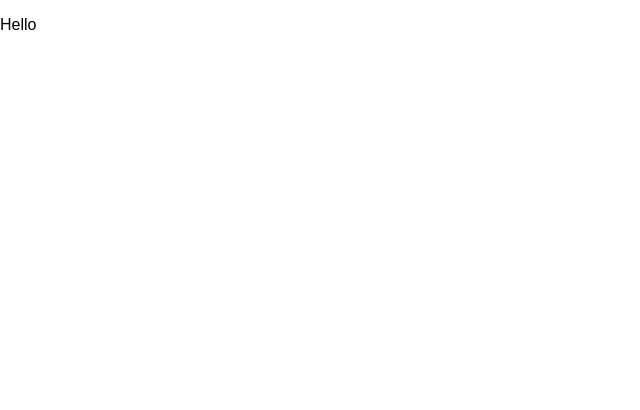
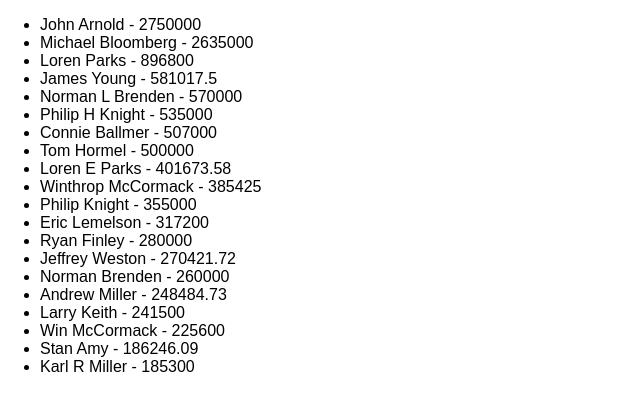
Before and after one commit to rachelleahklein/behind-the-curtain, a React (Create React App) app: page / in a window 1280 px wide. Shown: the top 410 px of the page, without its empty margins (0-640 px from the left). Built offline with nearby package versions, Linux system fonts and the light colour scheme.

Commit message:
Render donor list from json

```diff
--- a/DonorList.js
+++ /dev/null
@@ -1,2 +0,0 @@
-import React from 'react';
-import contacts from './donors.json';
--- /dev/null
+++ b/src/DonorList.js
@@ -0,0 +1,29 @@
+import React from 'react';
+import donors from './donors.json';
+
+class DonorList extends React.Component {
+  constructor(props) {
+  super(props);
+  this.state = {
+    donors: donors
+  }
+}
+
+render() {
+  return (
+    <div>
+      <ul>
+      {
+        this.state.donors.map(function(donor) {
+          return(
+            <li key={donor.contributor_payee}>{donor.contributor_payee} - {donor.sum}</li>
+          );
+        })
+      }
+      </ul>
+    </div>
+  );
+}
+}
+
+export default DonorList;
--- a/src/index.js
+++ b/src/index.js
@@ -2,7 +2,8 @@
 import ReactDOM from 'react-dom';
 import './index.css';
 import App from './App';
+import DonorList from './DonorList'
 import registerServiceWorker from './registerServiceWorker';
 
-ReactDOM.render(<App />, document.getElementById('root'));
+ReactDOM.render(<DonorList />, document.getElementById('root'));
 registerServiceWorker();
```
